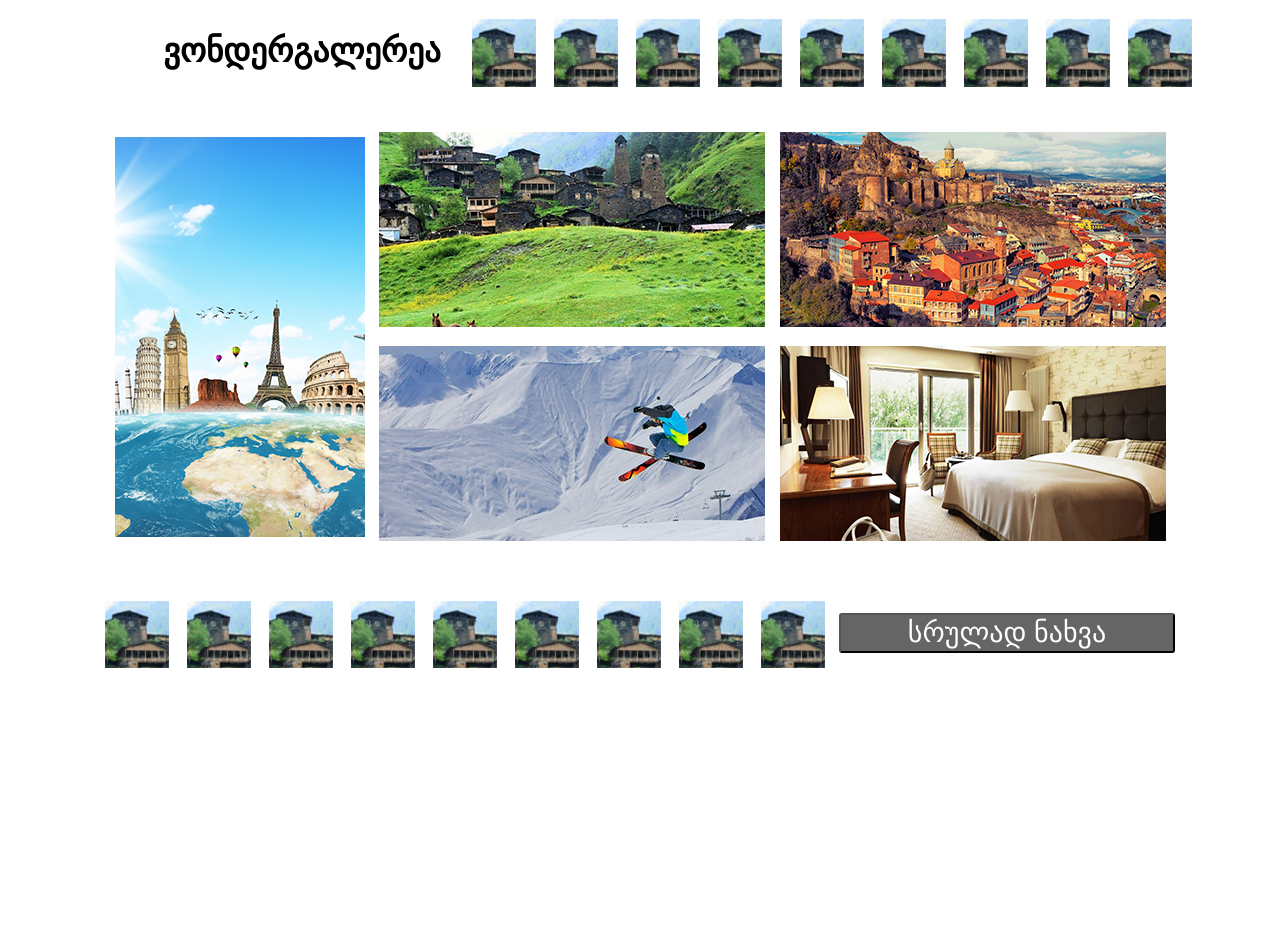
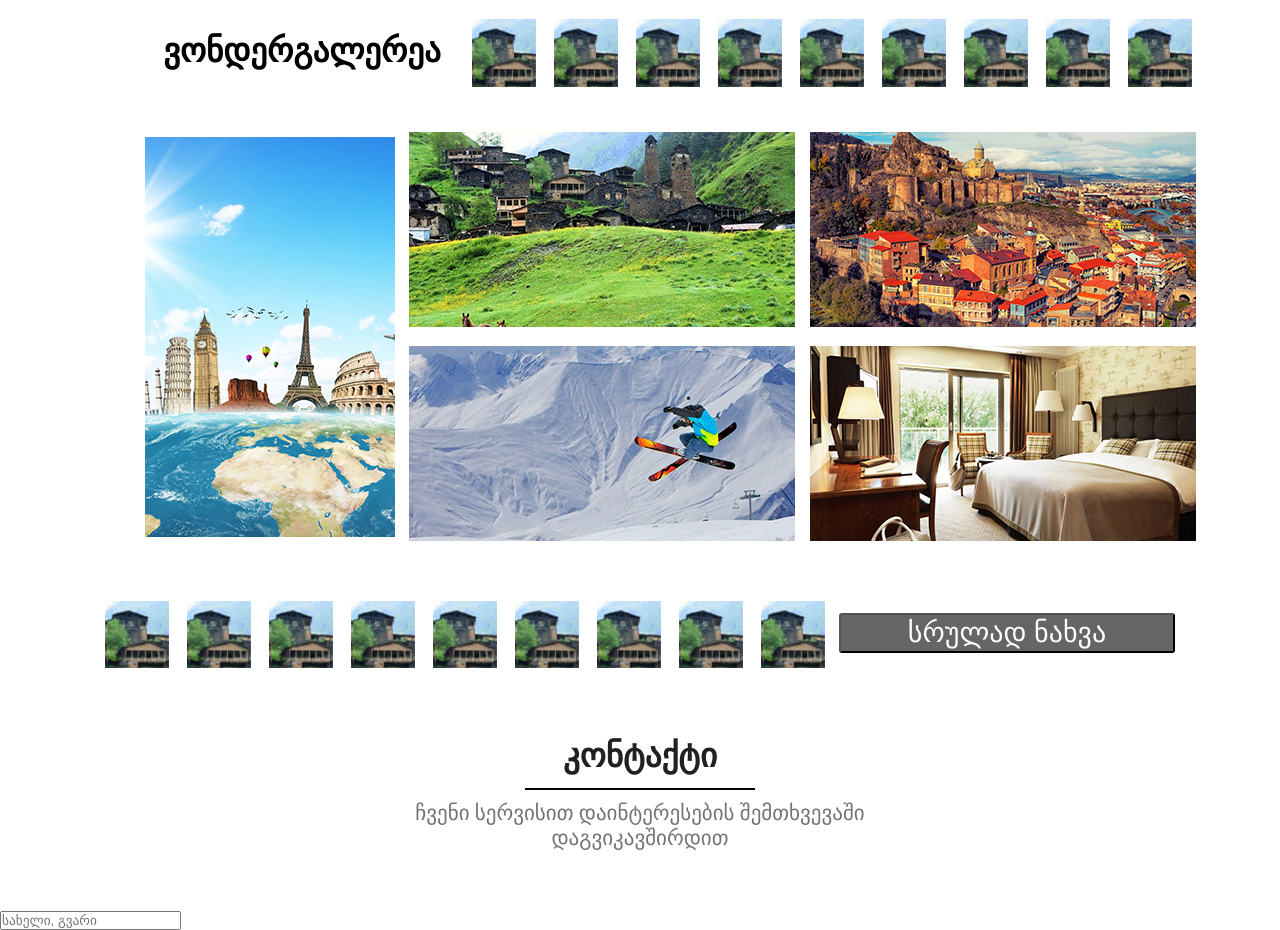
Before and after one commit to jemiks/travelagency, a plain HTML site: page index.html in a window 1280 px wide. Shown: the part 1380-2310 px from the top of the page. Before the commit the page ends 2052 px from the top, so only its background shows below. Drawn offline with Linux system fonts and the light colour scheme.

Commit message:
html06-css07
გავასწორე შეცდომები და დაიწყო კონტაქტის გვერდი

```diff
--- a/index.html
+++ b/index.html
@@ -166,7 +166,7 @@
 
         </div>
     </div>
-     <div class="header-gallery2">
+    <div class="header-gallery2">
         <div class="header-gallery-button">
             <button><a href="#">სრულად ნახვა</a></button>
         </div>
@@ -182,7 +182,18 @@
             <img src="images/svaneti.png" alt="">
         </div>
     </div>
+    <div class="contact-info">
+        <p>კონტაქტი</p>
+        <p>ჩვენი სერვისით დაინტერესების შემთხვევაში
+            დაგვიკავშირდით</p>
+    </div>
+    <div class="detail-contact">
+        <div class="detail-contact-info">
+            <input type="text" placeholder="სახელი, გვარი">
 
+        </div>
+
+    </div>
 
 </div>
 
--- a/styles/style.css
+++ b/styles/style.css
@@ -370,6 +370,7 @@
     display: flex;
     justify-content: center;
     margin-top: 41px;
+    margin-left: 60px;
 
 }
 
@@ -378,15 +379,13 @@
     margin-top: 5px;
 }
 
-
-
 .main-gallery-list {
     display: flex;
     flex-direction: column;
     margin-right: 15px;
 }
 
-.main-gallery-list img:first-child{
+.main-gallery-list img:first-child {
     margin-bottom: 15px;
 }
 
@@ -395,17 +394,15 @@
     flex-direction: column;
 }
 
-.main-gallery-list2 img:first-child{
+.main-gallery-list2 img:first-child {
     margin-bottom: 15px;
 }
-
 
 .header-gallery2 {
     display: flex;
     justify-content: center;
     flex-direction: row-reverse;
     margin-top: 41px;
-
 
 }
 
@@ -414,7 +411,7 @@
     margin-top: 12px;
 }
 
-.header-gallery-button button{
+.header-gallery-button button {
     width: 336px;
     height: 40px;
     background-color: #656565;
@@ -426,3 +423,35 @@
     font-size: 28px;
     color: #ffffff;
 }
+
+.contact-info {
+    margin-top: 64px;
+    display: flex;
+    flex-direction: column;
+    align-items: center;
+}
+
+.contact-info p:first-child {
+    text-align: center;
+    color: #212121;
+    font-size: 33px;
+    font-weight: bold;
+    width: 230px;
+    border-bottom: 2px solid black;
+    padding-bottom: 13px;
+
+}
+
+.contact-info p:nth-child(2) {
+    font-size: 21px;
+    width: 450px;
+    text-align: center;
+    margin-top: 11px;
+    color: #737373;
+}
+
+.detail-contact{
+    display: flex;
+    justify-content: flex-start;
+    margin-top: 60px;
+}
```
